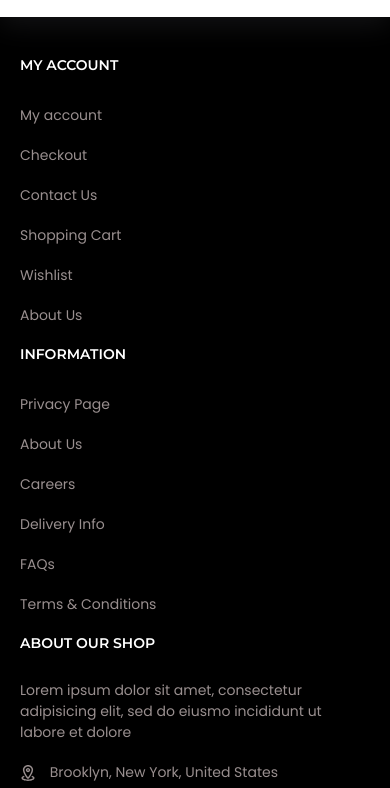
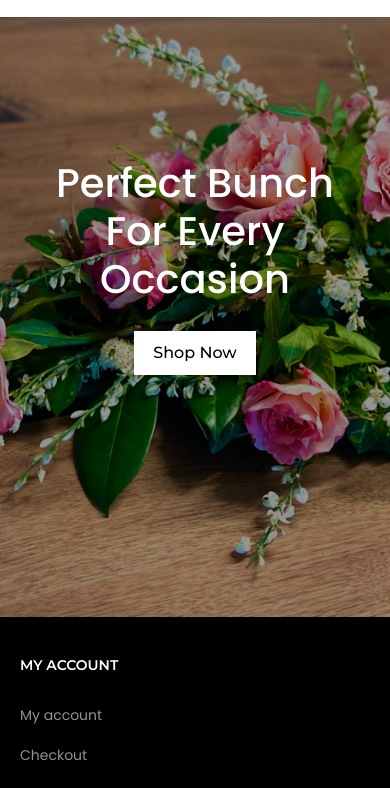
Before and after one commit to humayun296/ecommerce-static, a plain HTML site: page index.html in a window 390 px wide. Shown: the part 50-838 px from the top of the page. Drawn offline with nearby package versions, Linux system fonts and the light colour scheme; a web font is replaced by a local one.

Commit message:
Hero section created resposnives

```diff
--- a/assets/css/style.css
+++ b/assets/css/style.css
@@ -441,6 +441,199 @@ display: none;
 /* END HEADER */
 
 
+
+/* BEGIN HERO SECTION */
+
+/* FOR 1920 */
+
+.hero {
+  height: 700px;
+  background: url("/assets/images/png/hero-bf.png");
+  background-repeat: no-repeat;
+  background-size: cover;
+  background-position: center center;
+}
+
+.hero .container {
+  padding: 20px 0px 20px 0px;
+  display: flex;
+  flex-direction: column;
+}
+
+.hero .content {
+  display: flex;
+  flex-direction: column;
+  justify-content: center;
+  align-items: center;
+  height: 700px;
+}
+
+.hero .content h1 {
+  font-size: 70px;
+  font-family: poppins;
+  color: white;
+  text-align: center;
+}
+
+.hero .content button.hero-btn {
+  width: 10%;
+  padding: 8px;
+  background-color: white;
+  border: 2px solid white;
+  font-size: 16px;
+  font-family: Montserrat;
+  font-weight: 600;
+  margin-top: 20px;
+  transition: all 0.4s ease;
+}
+
+.hero .content button.hero-btn:hover{
+  background-color: #e15471;
+  border: 2px solid #e15471;
+  color: white;
+}
+
+.hero .content button.hero-btn:hover a {
+
+  color: white !important;
+}
+
+/* FOR 1366 */
+
+@media (max-width: 1366px) {
+  .hero {
+    height: 500px;
+    background: url("/assets/images/png/hero-bf.png");
+    background-repeat: no-repeat;
+    background-size: cover;
+    background-position: center center;
+  }
+
+  .hero .content {
+    display: flex;
+    flex-direction: column;
+    justify-content: center;
+    height: 500px;
+  }
+
+  .hero .content h1 {
+    font-size: 50px;
+    font-family: poppins;
+    color: white;
+  }
+
+  .hero .content button.hero-btn {
+    width: 12%;
+    padding: 8px;
+    background-color: white;
+    border: 2px solid white;
+    font-size: 16px;
+    font-family: Montserrat;
+    font-weight: 600;
+    margin-top: 20px;
+    transition: all 0.4s ease;
+  }
+}
+
+/* FOR 992 */
+
+@media (max-width: 992px) {
+  .hero .container {
+    height: 500px;
+  }
+
+  .hero .content {
+    display: flex;
+    flex-direction: column;
+    justify-content: center;
+    height: 500px;
+  }
+
+  .hero .content h1 {
+    font-size: 50px;
+    font-family: poppins;
+    color: white;
+  }
+
+  .hero .content button.hero-btn {
+    width: 20%;
+    padding: 8px;
+    background-color: white;
+    border: 2px solid white;
+    font-size: 16px;
+    font-family: Montserrat;
+    font-weight: 600;
+    margin-top: 20px;
+    transition: all 0.4s ease;
+  }
+}
+
+/* FOR 576 */
+
+@media (max-width: 576px) {
+  .hero .container {
+    padding: 20px;
+  }
+
+  .hero {
+    height: 600px;
+    background: url("/assets/images/png/hero-bf.png");
+    background-repeat: no-repeat;
+    background-size: cover;
+    background-position: center center;
+  }
+
+  .hero .content {
+    display: flex;
+    flex-direction: column;
+    justify-content: center;
+    height: 600px;
+  }
+
+  .hero .content h1 {
+    font-size: 50px;
+    font-family: poppins;
+    color: white;
+  }
+
+  .hero .content button.hero-btn {
+    width: 25%;
+    padding: 8px;
+    background-color: white;
+    border: 2px solid white;
+    font-size: 16px;
+    font-family: Montserrat;
+    font-weight: 600;
+    margin-top: 20px;
+    transition: all 0.4s ease;
+  }
+}
+/* FOR 440 */
+
+@media (max-width: 440px) {
+  .hero .content h1 {
+    font-size: 40px;
+    font-family: poppins;
+    color: white;
+  }
+
+  .hero .content button.hero-btn {
+    width: 35%;
+    padding: 8px;
+    background-color: white;
+    border: 2px solid white;
+    font-size: 16px;
+    font-family: Montserrat;
+    font-weight: 500;
+    margin-top: 20px;
+    transition: all 0.4s ease;
+  }
+}
+
+
+
+/* END HERO SECTION */
+
 /* BEGIN FOOTER */
 
 .footer-bottom {
--- a/index.html
+++ b/index.html
@@ -192,6 +192,26 @@
 
     <!-- END HEADER -->
 
+
+
+
+    <!-- BEGIN HERO SECTION -->
+
+    <section class="hero">
+      <div class="container">
+        <div class="content">
+          <h1>
+            Perfect Bunch <br />
+            For Every Occasion
+          </h1>
+
+          <button class="hero-btn"><a href="http://127.0.0.1:5500/assets/pages/shop.html" style="text-decoration: none; color: black;">Shop Now</a></button>
+        </div>
+      </div>
+    </section>
+
+    <!-- BEGIN SECOND SECTION -->
+
      <!-- BEGIN FOOTER -->
 
      <section class="footer-bottom">
```
